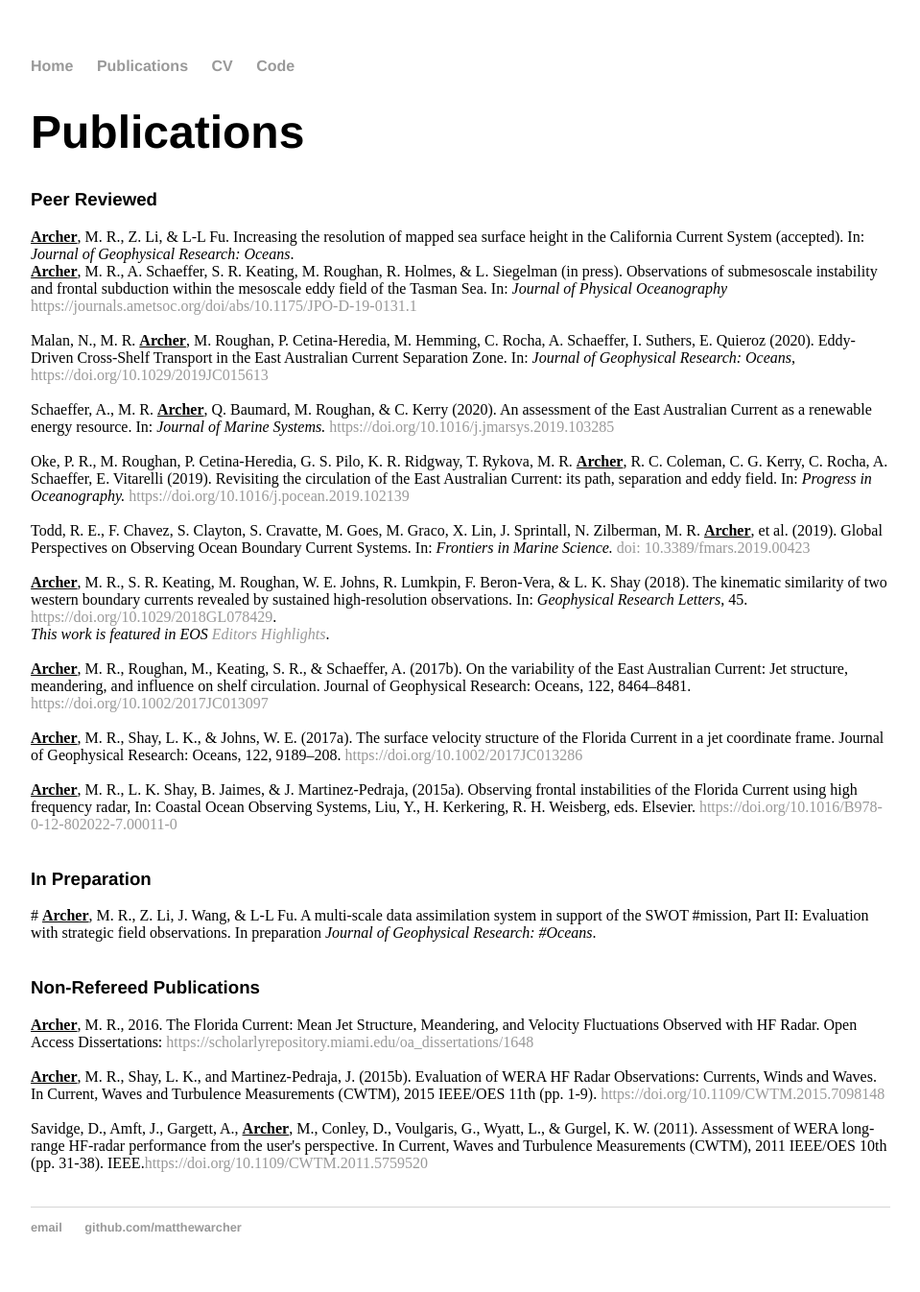
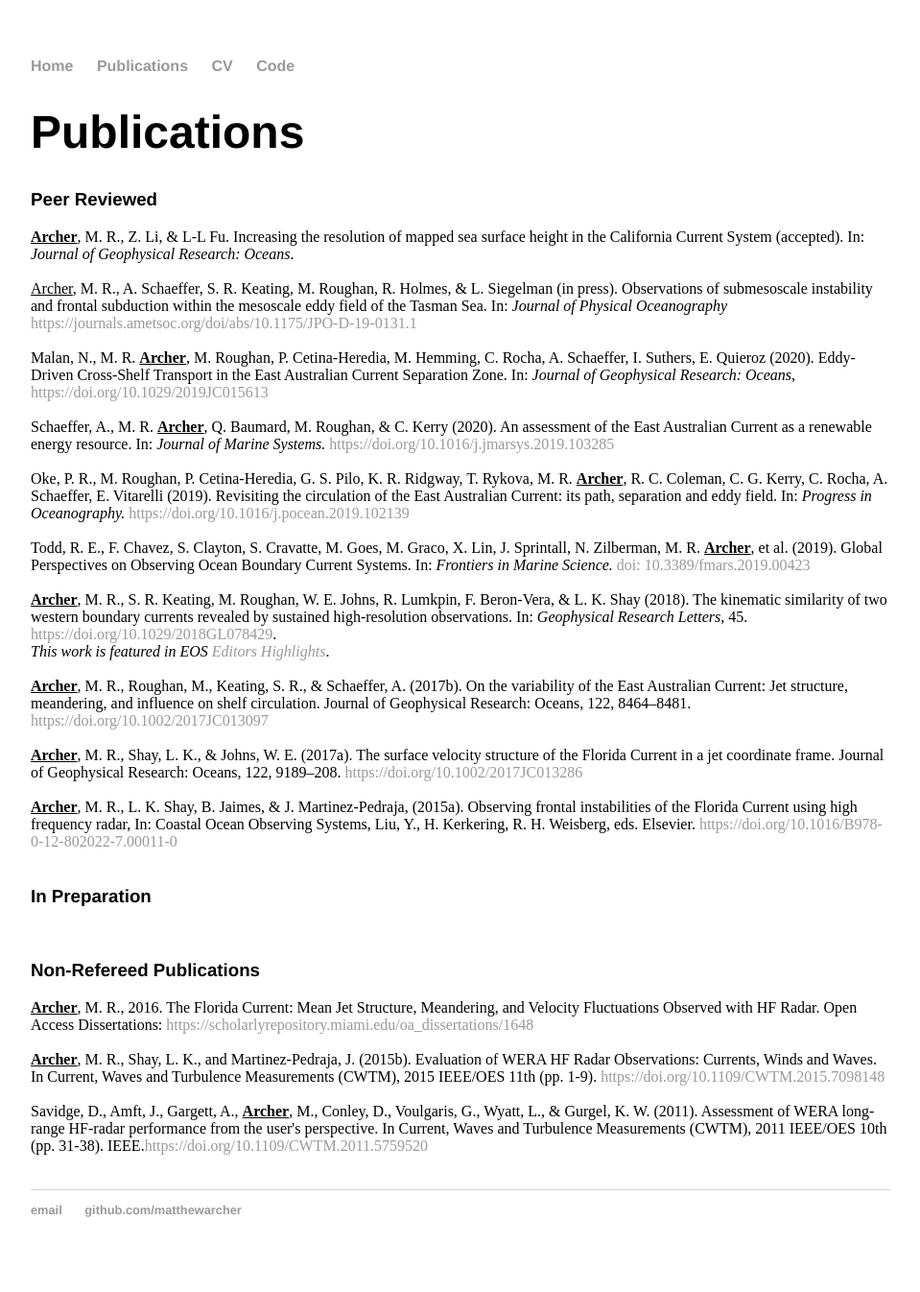
Before and after one commit to matthewarcher/matthewarcher.github.io, a Jekyll site: the page built from publications/index.html, in a window 1280 px wide. Shown: the whole page at 96% size, without its empty margins (160-1119 px from the left). Built offline with Jekyll 4.4.1, drawn with Linux system fonts in a browser that asks for light colours.

Commit message:
Update index.html

```diff
--- a/publications/index.html
+++ b/publications/index.html
@@ -7,7 +7,7 @@
 
 	<font face = "helvetica"><h3>Peer Reviewed</h3></font>
 	<b><u>Archer</u></b>, M. R., Z. Li, & L-L Fu. Increasing the resolution of mapped sea surface height in the California Current System (accepted). In: <i>Journal of Geophysical Research: Oceans</i>.<br>
-	<b><u>Archer</u></b>, M. R., A. Schaeffer, S. R. Keating, M. Roughan, R. Holmes, & L. Siegelman (in press). Observations of submesoscale instability and frontal subduction within the mesoscale eddy field of the Tasman Sea. In: <i>Journal of Physical Oceanography</i><a href="https://journals.ametsoc.org/doi/abs/10.1175/JPO-D-19-0131.1" target="_blank"> https://journals.ametsoc.org/doi/abs/10.1175/JPO-D-19-0131.1</a><br>
+	<br><u>Archer</u></b>, M. R., A. Schaeffer, S. R. Keating, M. Roughan, R. Holmes, & L. Siegelman (in press). Observations of submesoscale instability and frontal subduction within the mesoscale eddy field of the Tasman Sea. In: <i>Journal of Physical Oceanography</i><a href="https://journals.ametsoc.org/doi/abs/10.1175/JPO-D-19-0131.1" target="_blank"> https://journals.ametsoc.org/doi/abs/10.1175/JPO-D-19-0131.1</a><br>
 	<br>Malan, N., M. R. <b><u>Archer</u></b>, M. Roughan, P. Cetina-Heredia, M. Hemming, C. Rocha, A. Schaeffer, I. Suthers, E. Quieroz (2020). Eddy‐Driven Cross‐Shelf Transport in the East Australian Current Separation Zone. In: <i>Journal of Geophysical Research: Oceans, </i><a href="https://doi.org/10.1029/2019JC015613" target="_blank"> https://doi.org/10.1029/2019JC015613</a><br>
 	<br>Schaeffer, A., M. R. <b><u>Archer</u></b>, Q. Baumard, M. Roughan, & C. Kerry (2020). An assessment of the East Australian Current as a renewable energy resource. In: <i>Journal of Marine Systems. </i><a href="https://doi.org/10.1016/j.jmarsys.2019.103285" target="_blank"> https://doi.org/10.1016/j.jmarsys.2019.103285</a><br>
 	<br>Oke, P. R., M. Roughan, P. Cetina-Heredia, G. S. Pilo, K. R. Ridgway, T. Rykova, M. R. <b><u>Archer</u></b>, R. C. Coleman, C. G. Kerry, C. Rocha, A. Schaeffer, E. Vitarelli (2019). Revisiting the circulation of the East Australian Current: its path, separation and eddy field. In: <i>Progress in Oceanography. </i><a href="https://doi.org/10.1016/j.pocean.2019.102139" target="_blank"> https://doi.org/10.1016/j.pocean.2019.102139</a><br>
@@ -18,7 +18,7 @@
 	<br><u><b>Archer</u></b>, M. R., L. K. Shay, B. Jaimes, & J. Martinez-Pedraja, (2015a). Observing frontal instabilities of the Florida Current using high frequency radar, In: Coastal Ocean Observing Systems, Liu, Y., H. Kerkering, R. H. Weisberg, eds.  Elsevier. <a href="/publications/Archer_etal_2015_BookCh.pdf" target="_blank">https://doi.org/10.1016/B978-0-12-802022-7.00011-0</a><br><br>
 
 	<font face = "helvetica"><h3>In Preparation</h3></font>
-#	<b><u>Archer</u></b>, M. R., Z. Li, J. Wang, & L-L Fu. A multi-scale data assimilation system in support of the SWOT #mission, Part II: Evaluation with strategic field observations. In preparation <i>Journal of Geophysical Research: #Oceans</i>.<br>
+	<!--<b><u>Archer</u></b>, M. R., Z. Li, J. Wang, & L-L Fu. A multi-scale data assimilation system in support of the SWOT mission, Part II: Evaluation with strategic field observations. In preparation <i>Journal of Geophysical Research: Oceans</i>.<br>-->
 	<br>
 
 	<font face = "helvetica"><h3>Non-Refereed Publications</h3></font>
```
